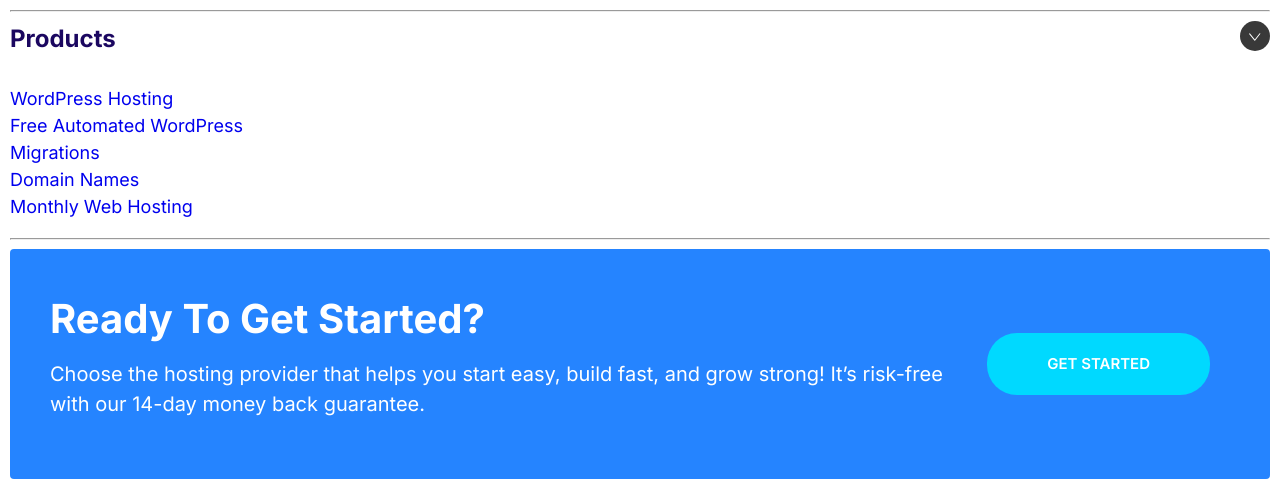
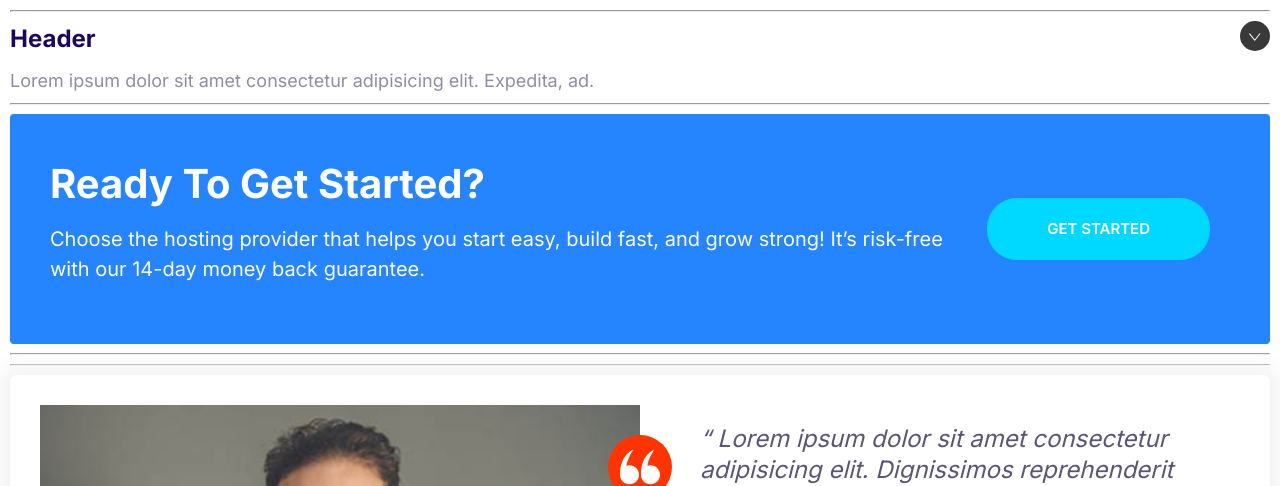
Before and after one commit to pesekt1/html-css-3, a PHP site: page / in a window 1280 px wide. Shown: the top 486 px of the page. Run offline with PHP 8.4, Linux system fonts and the light colour scheme.

Commit message:
collapsible

```diff
--- a/css/styles.css
+++ b/css/styles.css
@@ -588,10 +588,15 @@ a {
 
 .collapsible__chevron {
   transform: rotate(-90deg);
+  transition: transform 0.3s;
 }
 
 .collapsible__content {
-  display: none;
+  /* display: none; */
+  max-height: 0;
+  opacity: 0;
+  overflow: hidden;
+  transition: all 0.3s;
 }
 
 .collapsible--expanded .collapsible__chevron {
@@ -599,5 +604,7 @@ a {
 }
 
 .collapsible--expanded .collapsible__content {
-  display: block;
+  /* display: block; */
+  max-height: 100vh;
+  opacity: 1;
 }
--- a/index.html
+++ b/index.html
@@ -19,7 +19,7 @@
     <!-- Collapsible -->
     <div class="collapsible collapsible--expanded">
       <header class="collapsible__header">
-        <h3 class="collapsible__heading">Products</h3>
+        <h3 class="collapsible__heading">Header</h3>
         <a href="#">
           <svg class="icon icon--white icon--small collapsible__chevron">
             <use xlink:href="images/sprite.svg#chevron"></use>
@@ -27,13 +27,7 @@
         </a>
       </header>
       <div class="collapsible__content">
-        <ul class="list">
-          <li><a href="#">WordPress Hosting</a></li>
-          <li><a href="#">Free Automated WordPress</a></li>
-          <li><a href="#">Migrations</a></li>
-          <li><a href="#">Domain Names</a></li>
-          <li><a href="#">Monthly Web Hosting</a></li>
-        </ul>
+        Lorem ipsum dolor sit amet consectetur adipisicing elit. Expedita, ad.
       </div>
     </div>
     <hr />
@@ -334,5 +328,7 @@
       inventore autem excepturi vero cupiditate saepe temporibus minima earum
       voluptas mollitia?
     </p>
+    <!-- JavaScript -->
+    <script src="js/main.js"></script>
   </body>
 </html>
```
Also changed, not shown: components/collapsible.html (added, +24 -0 lines), js/main.js (line endings or trailing spaces).
